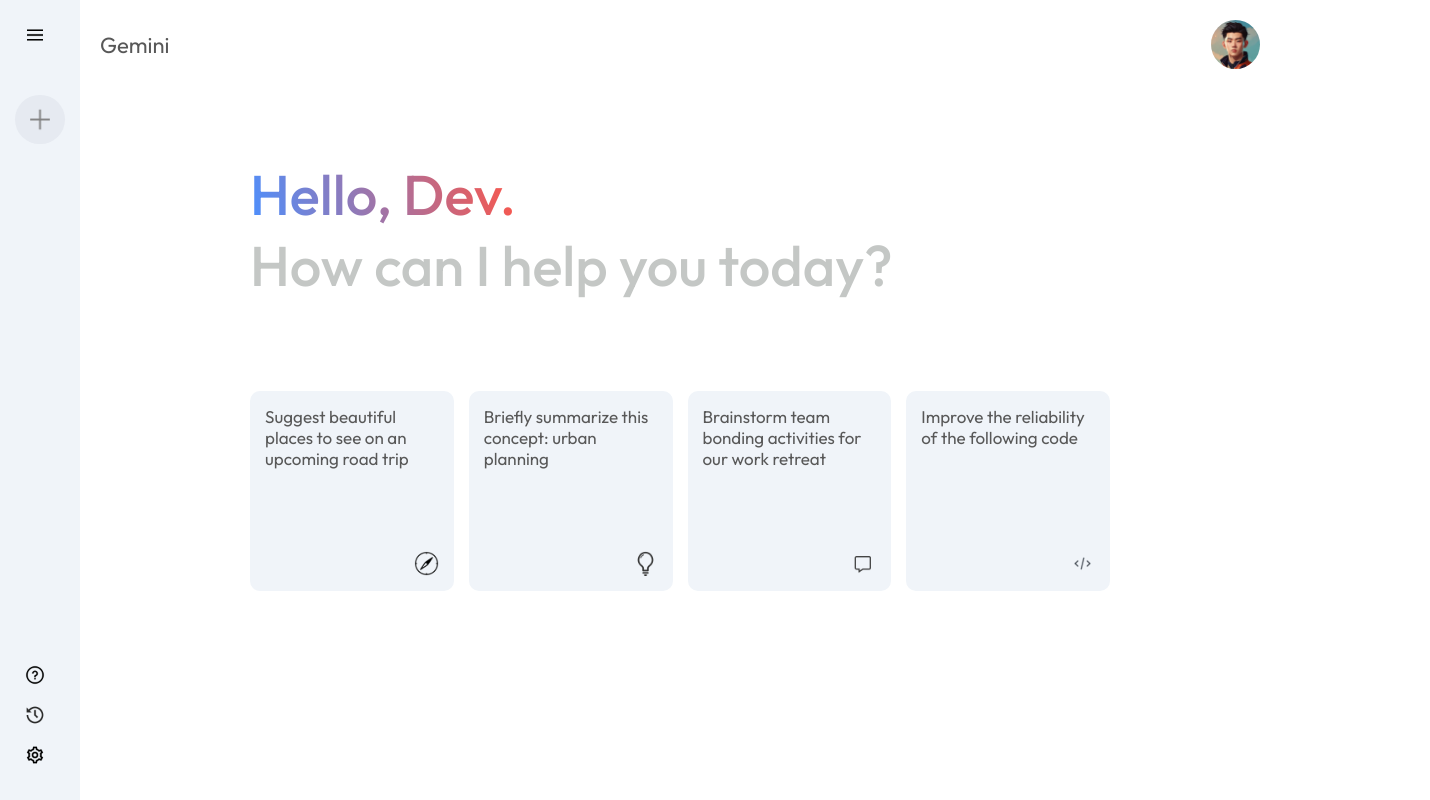
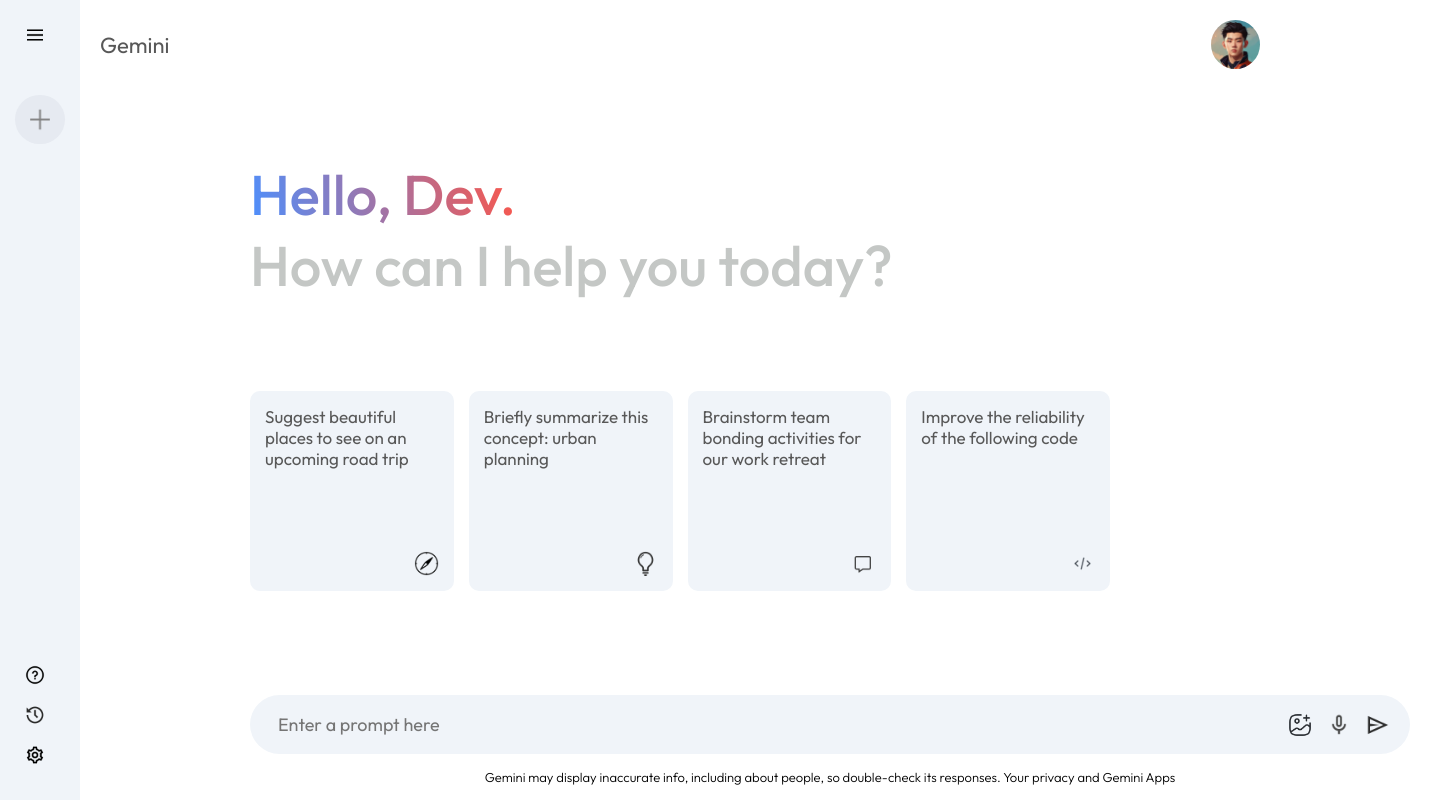
Before and after one commit to ssharma1307/ai_tool, a React (Vite) app in the folder gemini-clone/: page / in a window 1280 px wide. Shown: the whole page, 1430 px wide, since content can reach past the window. Built offline with nearby package versions, Linux system fonts and the light colour scheme.

Commit message:
added chatbox

```diff
--- a/gemini-clone/src/components/Main/Main.css
+++ b/gemini-clone/src/components/Main/Main.css
@@ -68,3 +68,47 @@
 .main .card:hover{
     background-color: #dfe4ea;
 }
+.main-bottom{
+    position: absolute;
+    bottom: 0;
+    width: 100%;
+    max-width: 100%;
+    padding: 0px 20px;
+    margin: auto;
+}
+
+.search-box{
+    display: flex;
+    align-items: center;
+    justify-content: space-between;
+    gap: 20px;
+    background-color: #f0f4f9;
+    padding: 10px 20px;
+    border-radius: 50px;
+}
+
+.search-box img{
+    width: 24px;
+    cursor: pointer;
+}
+
+.search-box input{
+    flex: 1;
+    background: transparent;
+    border: none;
+    outline: none;
+    padding: 8px;
+    font-size: 18px;
+}
+
+.search-box div{
+    display: flex;
+    align-items: center;
+    gap: 15px;
+}
+.main .bottom-info{
+    font-size: 13px;
+    margin: 15px auto;
+    text-align: center;
+    font-weight: 300;
+}
--- a/gemini-clone/src/components/Main/Main.jsx
+++ b/gemini-clone/src/components/Main/Main.jsx
@@ -1,3 +1,4 @@
+// eslint-disable-next-line no-unused-vars
 import React from 'react';
 import './Main.css';
 import { assets } from '../../assets/assets';
@@ -32,6 +33,19 @@
                 <img src={assets.code_icon} alt=""/>
             </div>
         </div>
+        <div className="main-bottom">
+            <div className="search-box">
+                <input type="text" placeholder='Enter a prompt here'/>
+                <div>
+                    <img src={assets.gallery_icon} alt=''/>
+                    <img src={assets.mic_icon} alt=''/>
+                    <img src={assets.send_icon} alt=''/>
+                </div>
+            </div>
+            <p className="bottom-info">
+                Gemini may display inaccurate info, including about people, so double-check its responses. Your privacy and Gemini Apps
+            </p>
+        </div>
       </div>
     </div>
   )
```
